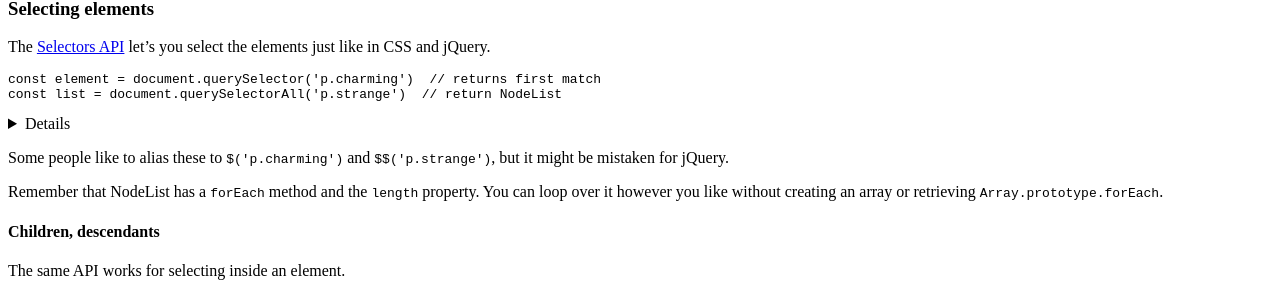
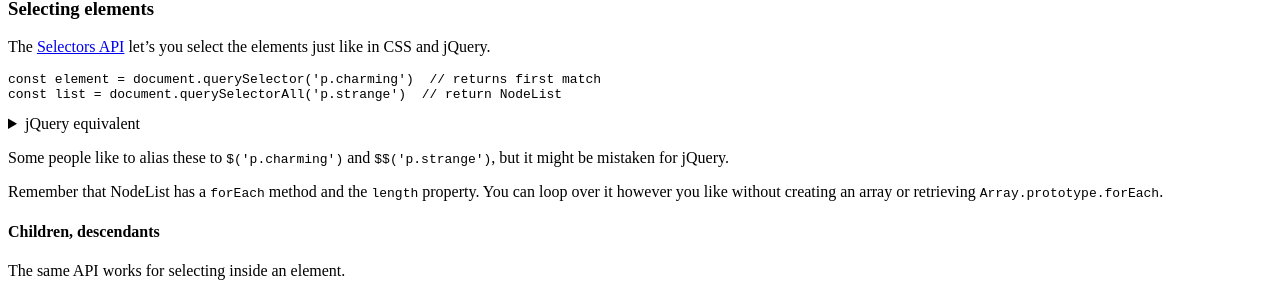
Before and after one commit to GlaivePro/ymnnl, a Jekyll site: the page built from index.md, in a window 1280 px wide and 900 px high. Shown: the part 219-515 px from the top of the window. Built offline with Jekyll 4.4.1, drawn with Linux system fonts in a browser that asks for light colours; our own code applies the rules of GitHub Pages for plain Markdown files; comment, search, counter and statistics services are not loaded.

Commit message:
fix jquery examples

````diff
--- a/_includes/javascript.md
+++ b/_includes/javascript.md
@@ -8,12 +8,12 @@
 ```
 
 <details markdown="1">
-	<summary>jQuery equivalent</summary>
-	```javascript
-	const element = $('p.charming').first()
-	const list = $('p.charming')
-	```
-	Note: the jQuery examples end up with a jQuery object not a raw element or NodeList so they are technically not equivalent. But it seemed silly to add `[0]` as that's not used if you actually work with jQuery.
+<summary>jQuery equivalent</summary>
+```javascript
+const element = $('p.charming').first()
+const list = $('p.charming')
+```
+Note: the jQuery examples end up with a jQuery object not a raw element or NodeList so they are technically not equivalent. But it seemed silly to add `[0]` as that's not used if you actually work with jQuery.
 </details>
 
 Some people like to alias these to `$('p.charming')` and `$$('p.strange')`, but it might be mistaken for jQuery.
@@ -33,15 +33,15 @@
 const selectedChildren = element.querySelectorAll(':scope > p')
 ```
 
-<details>
-	<summary>jQuery equivalent</summary><p>
-	```javascript
-	const childElement = $(element).find('p.charming').first()
-	const list = $(element).find('p.strange')
-	const children = $(element).children()
-	const selectedChildren = $(element).children('p')
-	```
-</p></details>
+<details markdown="1">
+<summary>jQuery equivalent</summary>
+```javascript
+const childElement = $(element).find('p.charming').first()
+const list = $(element).find('p.strange')
+const children = $(element).children()
+const selectedChildren = $(element).children('p')
+```
+</details>
 
 
 #### Parents, ancestors
@@ -53,13 +53,13 @@
 const ancestor = element.closest('div.container')
 ```
 
-<details>
-	<summary>jQuery equivalent</summary><p>
-	```javascript
-	const parent = $(element).parent()
-	const ancestor = $(element).closest('div.container')
-	```
-</p></details>
+<details markdown="1">
+<summary>jQuery equivalent</summary>
+```javascript
+const parent = $(element).parent()
+const ancestor = $(element).closest('div.container')
+```
+</details>
 
 
 #### The old selecting
@@ -94,33 +94,33 @@
 element.remove()
 ```
 
-<details>
-	<summary>jQuery equivalent</summary><p>
-	```javascript
-	$(parent).append(child) // or $(child).appendTo(parent)
-	$(parent).append(childA, childB, 'just a text string', childC)
-	$(parent).prepend(childX, childY) // $([childX,childY]).prependTo(parent)
+<details markdown="1">
+<summary>jQuery equivalent</summary>
+```javascript
+$(parent).append(child) // or $(child).appendTo(parent)
+$(parent).append(childA, childB, 'just a text string', childC)
+$(parent).prepend(childX, childY) // $([childX,childY]).prependTo(parent)
 
-	$(sibling).after(anotherSibling) // or $(anotherSibling).insertAfter(sibling)
-	$(sibling).after(aSx, aSy) // or $([aSx, aSy]).insertBefore(sibling)
-	$(sibling).before(anotherSibling) // or $(anotherSibling).insertBefore(sibling)
+$(sibling).after(anotherSibling) // or $(anotherSibling).insertAfter(sibling)
+$(sibling).after(aSx, aSy) // or $([aSx, aSy]).insertBefore(sibling)
+$(sibling).before(anotherSibling) // or $(anotherSibling).insertBefore(sibling)
 
-	$(element).remove()
-	```
-</p></details>
+$(element).remove()
+```
+</details>
 
-<details>
-	<summary>Equivalent in old/supported JavaScript</summary><p>
-	```javascript
-	parent.appendChild(child) // can't insert many at once
-	parent.insertBefore(child, null)  // yup, this is how you prepended
+<details markdown="1">
+<summary>Equivalent in old/supported JavaScript</summary>
+```javascript
+parent.appendChild(child) // can't insert many at once
+parent.insertBefore(child, null)  // yup, this is how you prepended
 
-	parent.insertAfter(newSibling, sibling)
-	parent.insertBefore(newSibling, sibling)
+parent.insertAfter(newSibling, sibling)
+parent.insertBefore(newSibling, sibling)
 
-	element.parentNode.removeChild(element)
-	```
-</p></details>
+element.parentNode.removeChild(element)
+```
+</details>
 
 
 ### Element manipulation
@@ -141,22 +141,22 @@
 var hasClass = element.classList.contains('charming')
 ```
 
-<details>
-	<summary>jQuery equivalent</summary><p>
-	```javascript
-	$(element).addClass('strange') // or $(element).toggleClass('strange', true)
-	$(element).addClass('stranger charming')
+<details markdown="1">
+<summary>jQuery equivalent</summary>
+```javascript
+$(element).addClass('strange') // or $(element).toggleClass('strange', true)
+$(element).addClass('stranger charming')
 
-	// when you're tired of spelling $(element)
-	const el = $(element)
+// when you're tired of spelling $(element)
+const el = $(element)
 
-	el.removeClass('stranger')  // or el.toggleClass('stranger', false)
-	el.toggleClass('charming')
-	el.switchClass('strange', 'strangest')
+el.removeClass('stranger')  // or el.toggleClass('stranger', false)
+el.toggleClass('charming')
+el.switchClass('strange', 'strangest')
 
-	var hasClass = el.hasClass('charming')
-	```
-</p></details>
+var hasClass = el.hasClass('charming')
+```
+</details>
 
 Note: the toggle with a boolean value is used:
 
````
